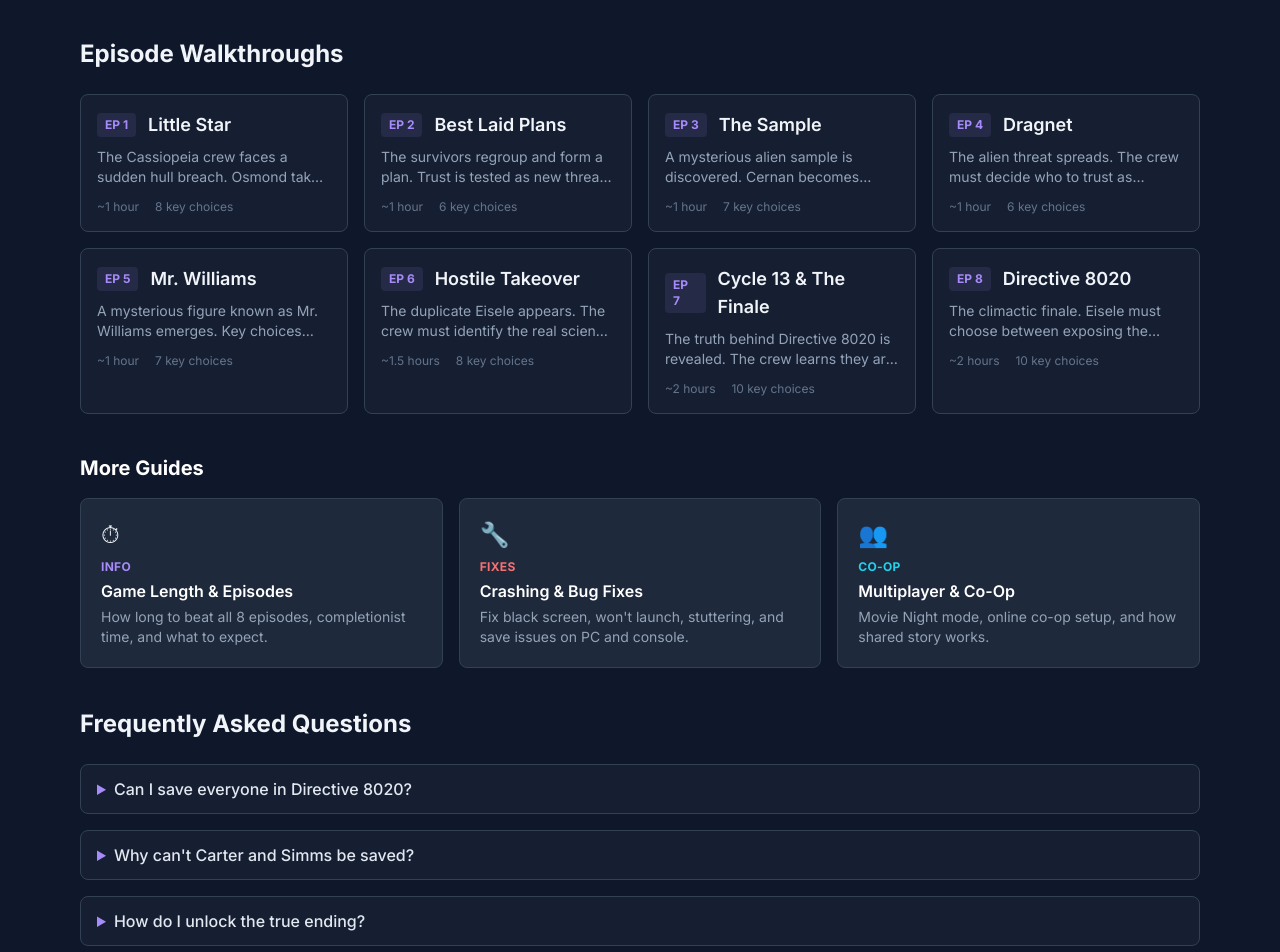
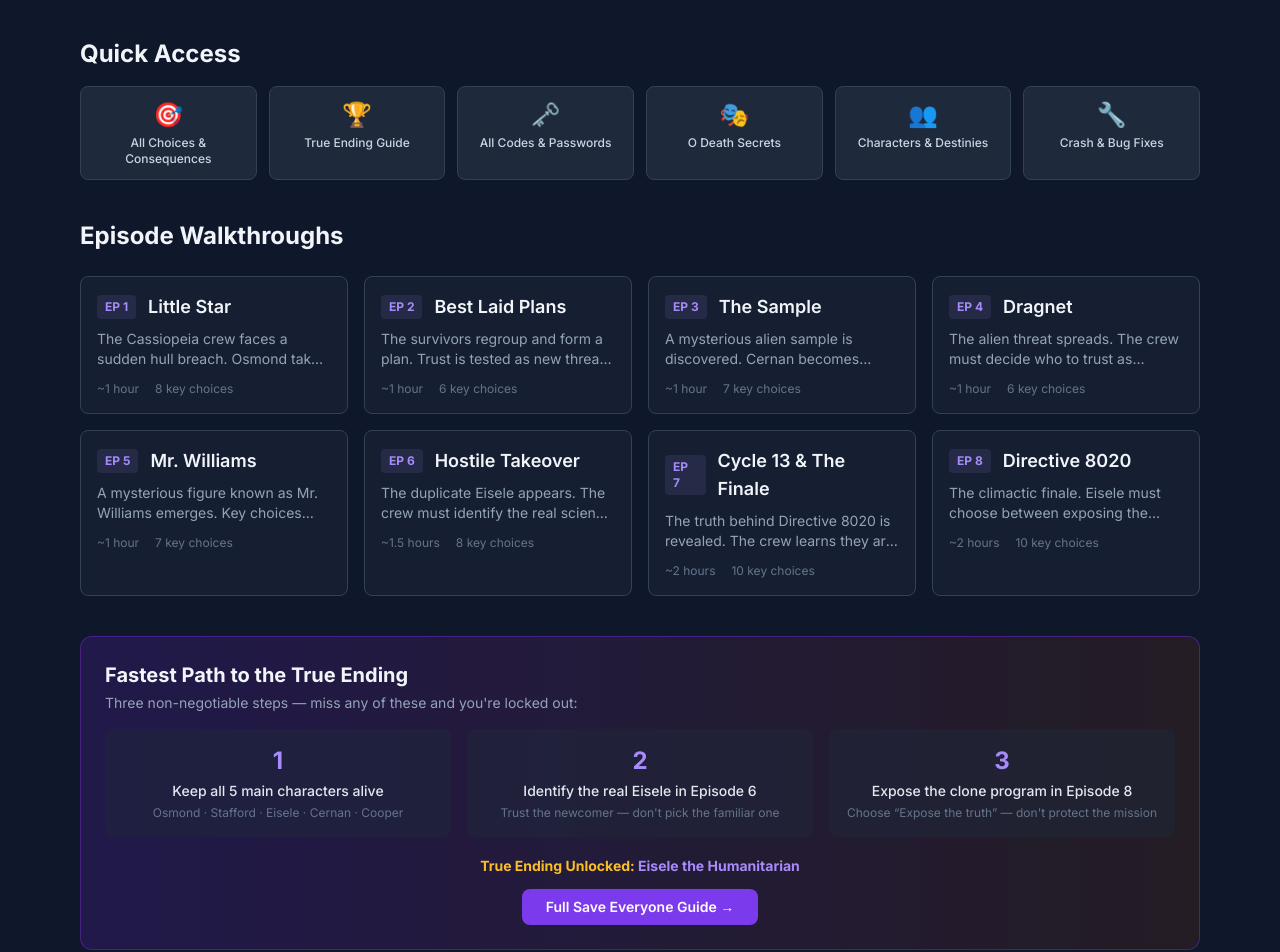
Before and after one commit to dayong/directive-8020, a Next.js app: page / in a window 1280 px wide. Shown: the part 603-1555 px from the top of the page. Built offline with nearby package versions, Linux system fonts and the light colour scheme; no server answers.

Commit message:
Add Quick Access nav and Best Ending Quick Path to homepage

```diff
--- a/app/page.tsx
+++ b/app/page.tsx
@@ -127,6 +127,37 @@ export default function Home() {
           </p>
         </div>
 
+        {/* Quick Access Navigation */}
+        <section>
+          <h2 className="text-2xl font-bold text-slate-100 mb-4">Quick Access</h2>
+          <div className="grid grid-cols-2 sm:grid-cols-3 md:grid-cols-6 gap-3">
+            <Link href="/choices" className="bg-slate-800 border border-slate-700 hover:border-violet-500 rounded-lg p-3 text-center transition-colors group">
+              <div className="text-2xl mb-1">🎯</div>
+              <p className="text-xs text-slate-300 group-hover:text-violet-300 font-medium">All Choices &amp; Consequences</p>
+            </Link>
+            <Link href="/all-endings#best-ending" className="bg-slate-800 border border-slate-700 hover:border-violet-500 rounded-lg p-3 text-center transition-colors group">
+              <div className="text-2xl mb-1">🏆</div>
+              <p className="text-xs text-slate-300 group-hover:text-violet-300 font-medium">True Ending Guide</p>
+            </Link>
+            <Link href="/walkthrough" className="bg-slate-800 border border-slate-700 hover:border-violet-500 rounded-lg p-3 text-center transition-colors group">
+              <div className="text-2xl mb-1">🗝️</div>
+              <p className="text-xs text-slate-300 group-hover:text-violet-300 font-medium">All Codes &amp; Passwords</p>
+            </Link>
+            <Link href="/collectibles" className="bg-slate-800 border border-slate-700 hover:border-violet-500 rounded-lg p-3 text-center transition-colors group">
+              <div className="text-2xl mb-1">🎭</div>
+              <p className="text-xs text-slate-300 group-hover:text-violet-300 font-medium">O Death Secrets</p>
+            </Link>
+            <Link href="/characters" className="bg-slate-800 border border-slate-700 hover:border-violet-500 rounded-lg p-3 text-center transition-colors group">
+              <div className="text-2xl mb-1">👥</div>
+              <p className="text-xs text-slate-300 group-hover:text-violet-300 font-medium">Characters &amp; Destinies</p>
+            </Link>
+            <Link href="/bug-fixes" className="bg-slate-800 border border-slate-700 hover:border-violet-500 rounded-lg p-3 text-center transition-colors group">
+              <div className="text-2xl mb-1">🔧</div>
+              <p className="text-xs text-slate-300 group-hover:text-violet-300 font-medium">Crash &amp; Bug Fixes</p>
+            </Link>
+          </div>
+        </section>
+
         {/* Episode Cards */}
         <section>
           <h2 className="text-2xl font-bold text-slate-100 mb-6">
@@ -136,6 +167,44 @@ export default function Home() {
             {episodes.filter(e => e.keyChoices > 0).map((episode) => (
               <EpisodeCard key={episode.id} episode={episode} />
             ))}
+          </div>
+        </section>
+
+        {/* Best Ending Quick Path */}
+        <section>
+          <div className="bg-gradient-to-r from-violet-900/30 to-amber-900/20 border border-violet-700/50 rounded-xl p-6">
+            <h2 className="text-xl font-bold text-slate-100 mb-1">
+              Fastest Path to the True Ending
+            </h2>
+            <p className="text-sm text-slate-400 mb-4">
+              Three non-negotiable steps — miss any of these and you&apos;re locked out:
+            </p>
+            <div className="grid grid-cols-1 md:grid-cols-3 gap-4">
+              <div className="bg-slate-800/50 rounded-lg p-4 text-center">
+                <div className="text-violet-400 text-2xl font-bold mb-1">1</div>
+                <p className="text-slate-200 font-medium text-sm">Keep all 5 main characters alive</p>
+                <p className="text-xs text-slate-500 mt-1">Osmond · Stafford · Eisele · Cernan · Cooper</p>
+              </div>
+              <div className="bg-slate-800/50 rounded-lg p-4 text-center">
+                <div className="text-violet-400 text-2xl font-bold mb-1">2</div>
+                <p className="text-slate-200 font-medium text-sm">Identify the real Eisele in Episode 6</p>
+                <p className="text-xs text-slate-500 mt-1">Trust the newcomer — don&apos;t pick the familiar one</p>
+              </div>
+              <div className="bg-slate-800/50 rounded-lg p-4 text-center">
+                <div className="text-violet-400 text-2xl font-bold mb-1">3</div>
+                <p className="text-slate-200 font-medium text-sm">Expose the clone program in Episode 8</p>
+                <p className="text-xs text-slate-500 mt-1">Choose &ldquo;Expose the truth&rdquo; — don&apos;t protect the mission</p>
+              </div>
+            </div>
+            <p className="text-center mt-4">
+              <span className="text-amber-400 font-bold text-sm">True Ending Unlocked:&nbsp;</span>
+              <span className="text-violet-400 font-bold text-sm">Eisele the Humanitarian</span>
+            </p>
+            <div className="text-center mt-3">
+              <Link href="/save-everyone" className="inline-block px-6 py-2 rounded-lg bg-violet-600 hover:bg-violet-500 text-white text-sm font-semibold transition-colors">
+                Full Save Everyone Guide →
+              </Link>
+            </div>
           </div>
         </section>
 
```
